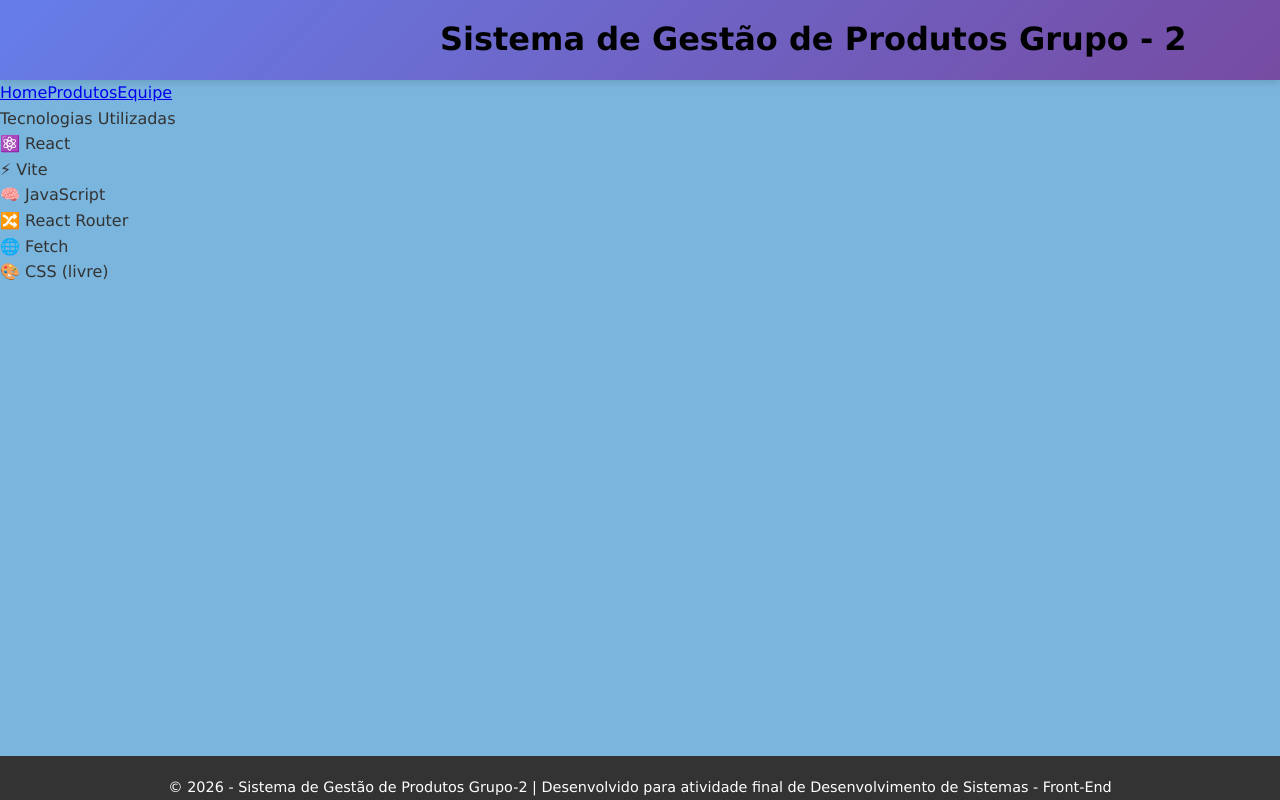
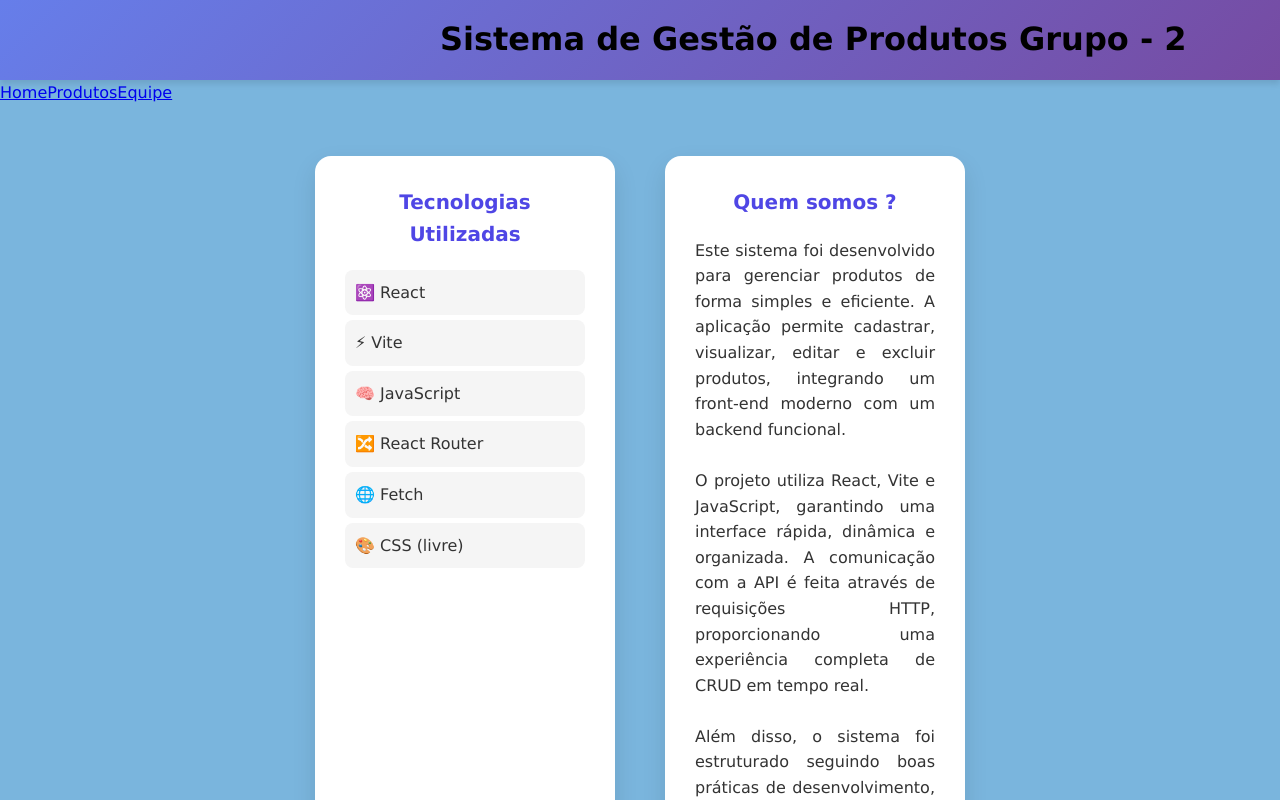
Before and after one commit to manuellapiva/Projeto_Final_Produtos, a React (Vite) app in the folder front-end/: page /home in a window 1280 px wide. Shown: the top 800 px of the page. Built offline with nearby package versions, Linux system fonts and the light colour scheme.

Commit message:
comits finais da home, com o css arrumado, e o jsx com a descrição pedida

```diff
--- a/front-end/pages/home.jsx
+++ b/front-end/pages/home.jsx
@@ -1,16 +1,21 @@
+import style from "./Home.module.css";
+
 function Home() {
   return (
-    <>
-      <ul className="descricao">
-        <li className="objtop">Tecnologias Utilizadas</li>
-        <li className="obj">⚛️ React</li>
-        <li className="obj">⚡ Vite</li>
-        <li className="obj">🧠 JavaScript</li>
-        <li className="obj">🔀 React Router</li>
-        <li className="obj">🌐 Fetch</li>
-        <li className="obj">🎨 CSS (livre)</li>
-      </ul>
-    </>
+    <div className={style.container}>
+      <div className={style.descricao}>
+        <li className={style.objtop}>Tecnologias Utilizadas</li>
+
+        <li className={style.obj}>⚛️ React</li>
+        <li className={style.obj}>⚡ Vite</li>
+        <li className={style.obj}>🧠 JavaScript</li>
+        <li className={style.obj}>🔀 React Router</li>
+        <li className={style.obj}>🌐 Fetch</li>
+        <li className={style.obj}>🎨 CSS (livre)</li>
+      </div>
+      <div className={style.descricao}><h3 className={style.objtop}>Quem somos ?</h3><p>Este sistema foi desenvolvido para gerenciar produtos de forma simples e eficiente. A aplicação permite cadastrar, visualizar, editar e excluir produtos, integrando um front-end moderno com um backend funcional. <br /><br /> O projeto utiliza  React, Vite e JavaScript, garantindo uma interface rápida, dinâmica e organizada. A comunicação com a API é feita através de requisições HTTP, proporcionando uma experiência completa de CRUD em tempo real. <br /><br />Além disso, o sistema foi estruturado seguindo boas práticas de desenvolvimento, com organização de código e separação entre frontend e backend.</p></div>
+    </div>
   );
 }
+
 export default Home;
--- a/front-end/pages/home.module.css
+++ b/front-end/pages/home.module.css
@@ -0,0 +1,41 @@
+
+.container {
+  display: flex;
+  justify-content: center;
+  padding: 50px;
+  gap: 50px;
+}
+
+.descricao {
+  list-style: none;
+  background: #ffffff;
+  padding: 30px;
+  border-radius: 16px;
+  width: 300px;
+  box-shadow: 0 10px 25px rgba(0, 0, 0, 0.1);
+  text-align: justify;
+}
+
+.objtop {
+  font-size: 20px;
+  font-weight: bold;
+  margin-bottom: 20px;
+  text-align: center;
+  color: #4f46e5;
+}
+
+.obj {
+  font-size: 16px;
+  padding: 10px;
+  margin: 5px 0;
+  border-radius: 8px;
+  background: #f5f5f5;
+  transition: all 0.2s ease;
+  cursor: default;
+}
+
+.obj:hover {
+  background: #4f46e5;
+  color: white;
+  transform: translateX(5px);
+}
```
